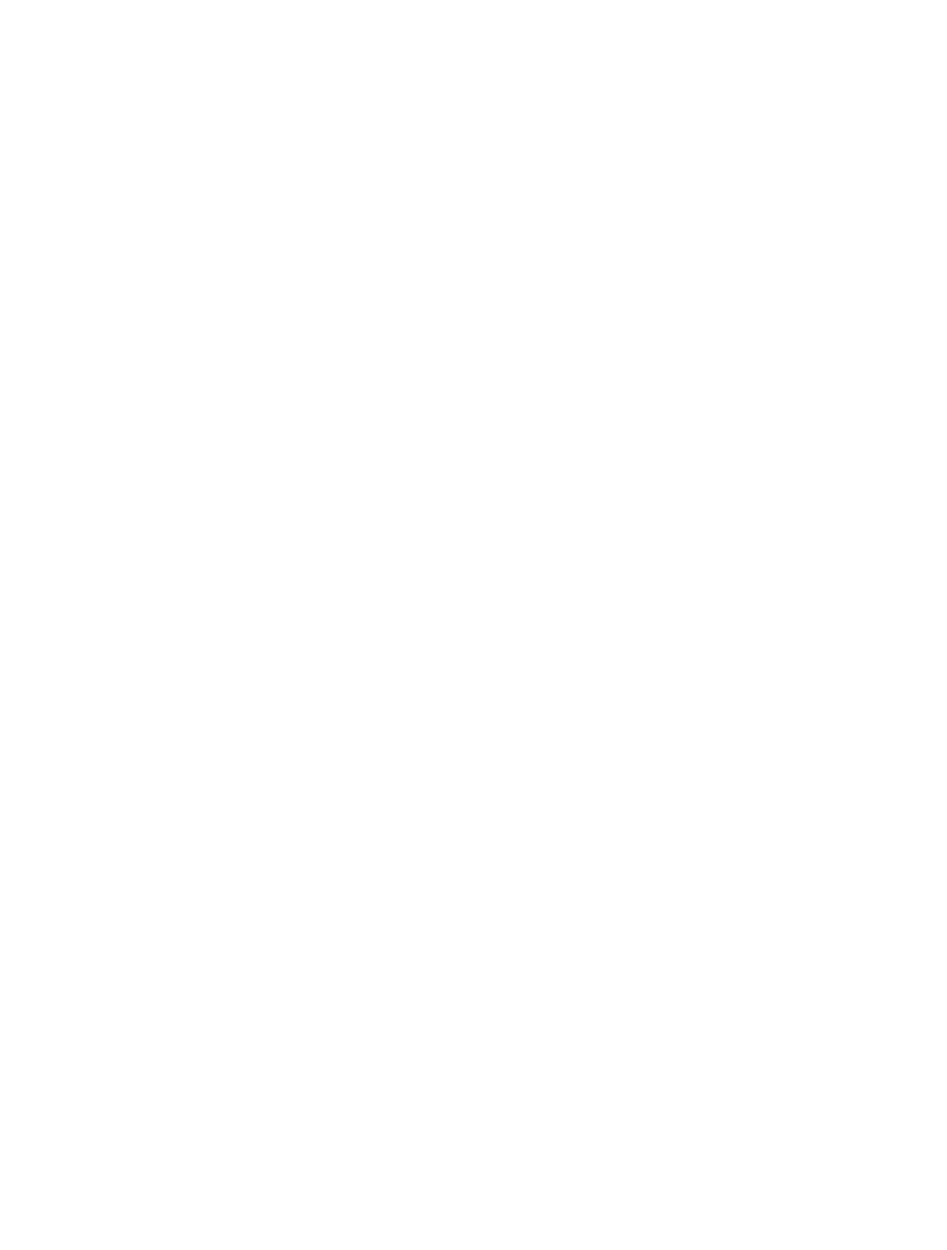
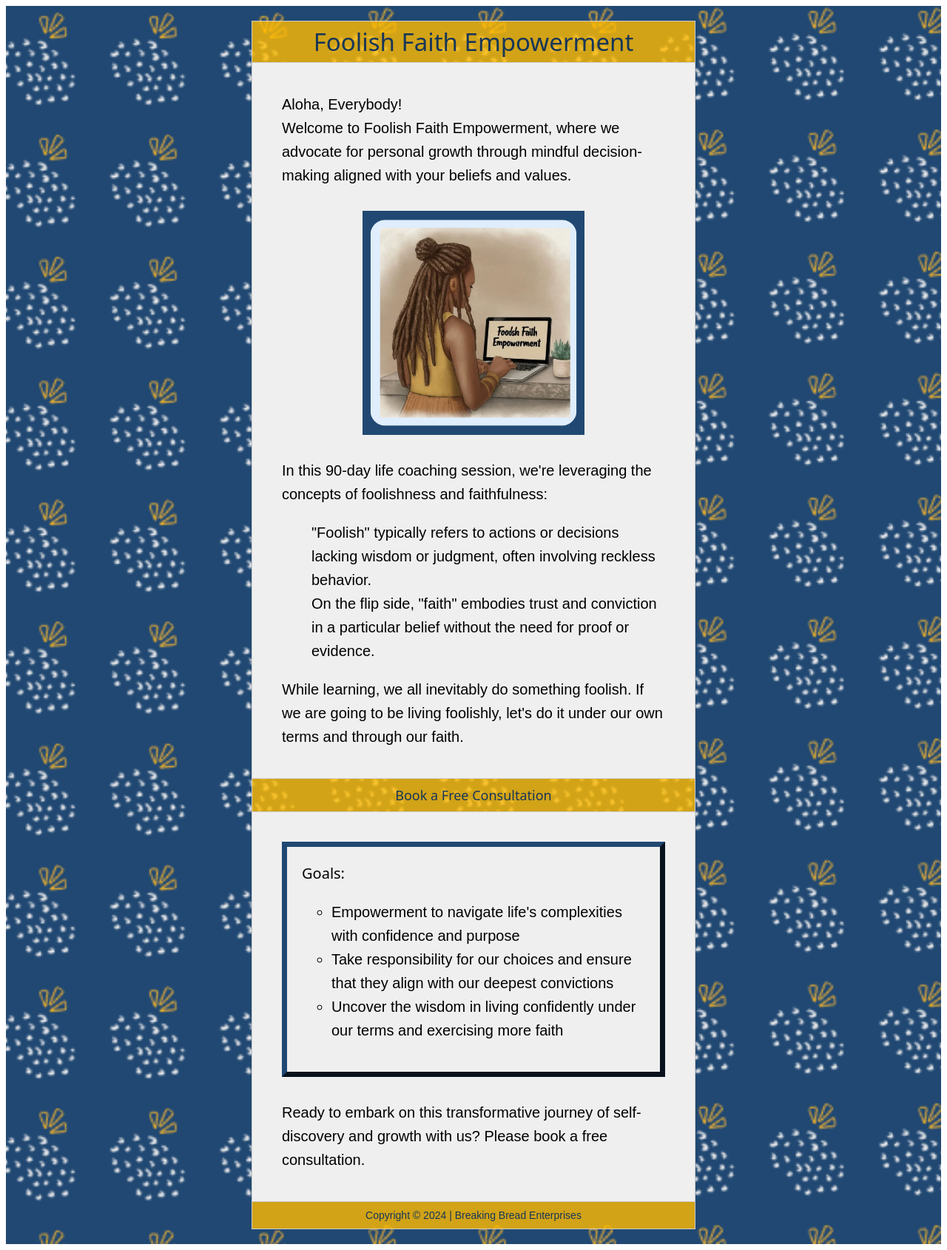
Before and after one commit to SunkissedQueen/html-email, a plain HTML site: page index.html in a window 1280 px wide. Shown: the whole page at 74% size. Before the commit the page ends 800 px from the top, so only its background shows below. Drawn offline with Linux system fonts and the light colour scheme; a web font is replaced by a local one.

Commit message:
update readme to reflect process and references and created html email for FoolishFaith

```diff
--- a/index.html
+++ b/index.html
@@ -1,11 +1,107 @@
 <!DOCTYPE html>
 <html lang="en">
-<head>
-  <meta charset="UTF-8">
-  <meta name="viewport" content="width=device-width, initial-scale=1.0">
-  <title>FoolishFaith</title>
-</head>
-<body>
+  <head>
+    <meta charset="UTF-8">
+    <meta name="viewport" content="width=device-width, initial-scale=1.0">
+    <title>Foolish Faith</title>
+    <style>
+      /* * {
+        background-image: url(assets/ff-background.png);
+      } */
+      @media screen and (max-width: 600px) {
+        .content {
+            width: 100% !important;
+            display: block !important;
+            padding: 10px !important;
+        }
+        .header, .body, .footer, .body div {
+            padding: 20px !important;
+        }
+      }
+    </style>
+    <link rel="preconnect" href="https://fonts.googleapis.com">
+    <link rel="preconnect" href="https://fonts.gstatic.com" crossorigin>
+    <link href="https://fonts.googleapis.com/css2?family=Happy+Monkey&family=Rubik+Bubbles&display=swap" rel="stylesheet">
+  </head>
+  <body style="font-family: 'Poppins', Arial, sans-serif;">
+    <div >
+    <table width="100%" border="0" cellspacing="0" cellpadding="0" style="background-image: url(assets/ff-background.png); background-position: center; background-repeat: no-repeat; background-size: cover;">
+        <tr>
+            <td align="center" style="padding: 20px;">
+                <table class="content" width="600" border="3" cellspacing="0" cellpadding="0" style="border-collapse: collapse; border: 1px solid #cccccc !important;">
+                    <!-- Header -->
+                    <tr>
+                        <td class="header" style="background-color: #ffbb00cc; padding: 5px; text-align: center; color: #173658; font-size: 33px; font-family: Happy Monkey, system-ui;
+                        font-weight: 400;
+                        font-style: normal;">
+                          Foolish Faith Empowerment
+                        </td>
+                    </tr>
 
-</body>
+                    <!-- Body -->
+                    <tr>
+                        <td class="body" style="padding: 40px; text-align: left; font-size: 20px; line-height: 1.6; background-color: #efefef;">
+                        Aloha, Everybody! <br/>
+                        Welcome to Foolish Faith Empowerment, where we advocate for personal growth through mindful decision-making aligned with your beliefs and values.
+                        <br>
+                        <br>
+                        <div style="display: flex; margin: auto 0; justify-content: center; align-items: center;">
+                          <img src="assets/foolishfaith.png" alt="an illustration of a brown-skinned cartoon woman with long locks typing on a laptop. The laptop screen displays the words 'Foolish Faith Empowerment'" width="300">
+                        <br>
+                        </div>
+                        <br>
+                        In this 90-day life coaching session, we're leveraging the concepts of foolishness and faithfulness:
+                        <ul style="list-style: none;">
+                          <li>"Foolish" typically refers to actions or decisions lacking wisdom or judgment, often involving reckless behavior.</li>
+                          <li>On the flip side, "faith" embodies trust and conviction in a particular belief without the need for proof or evidence.</li>
+                        </ul>
+                        While learning, we all inevitably do something foolish. If we are going to be living foolishly, let's do it under our own terms and through our faith.
+                        </td>
+                    </tr>
+
+                    <!-- Call to action Button -->
+                    <tr>
+                        <td style="padding: 0px 40px 0px 40px; text-align: center; background-color: #ffbb00cc;">
+                            <!-- CTA Button -->
+                            <table cellspacing="0" cellpadding="0" style="margin: auto;">
+                                <tr>
+                                    <td align="center" style="padding: 10px 20px; border-radius: 5px;">
+                                        <a href="" target="_blank" style="color: #173658; text-decoration: none; font-family: Happy Monkey, system-ui; font-size: 18px;
+                                        font-weight: 400;
+                                        font-style: normal;">Book a Free Consultation</a>
+                                    </td>
+                                </tr>
+                            </table>
+                        </td>
+                    </tr>
+                    <tr>
+                        <td class="body" style="padding: 40px; text-align: left; font-size: 20px; line-height: 1.6; background-color: #efefef;">
+                          <div style="border: 7px outset #204872; padding: 20px;">
+                            <section style="font-size: 20px;font-family: Happy Monkey, system-ui;
+                            font-weight: 400;
+                            font-style: normal;">
+                              Goals:
+                            </section>
+                            <ul style="list-style-type: circle; ">
+                              <li>Empowerment to navigate life's complexities with confidence and purpose</li>
+                              <li>Take responsibility for our choices and ensure that they align with our deepest convictions</li>
+                              <li>Uncover the wisdom in living confidently under our terms and exercising more faith</li>
+                            </ul>
+                          </div>
+                          <br/>
+                          Ready to embark on this transformative journey of self-discovery and growth with us? Please book a free consultation.
+                        </td>
+                    </tr>
+                    <!-- Footer -->
+                    <tr>
+                        <td class="footer" style="background-color: #ffbb00cc; padding: 10px; text-align: center; color: #173658; font-size: 14px;">
+                        Copyright &copy; 2024 | Breaking Bread Enterprises
+                        </td>
+                    </tr>
+                </table>
+            </td>
+        </tr>
+    </table>
+  </div>
+  </body>
 </html>
```
Also changed, not shown: assets/ff-background.png (added), assets/foolishfaith.png (added), 1 other file.
